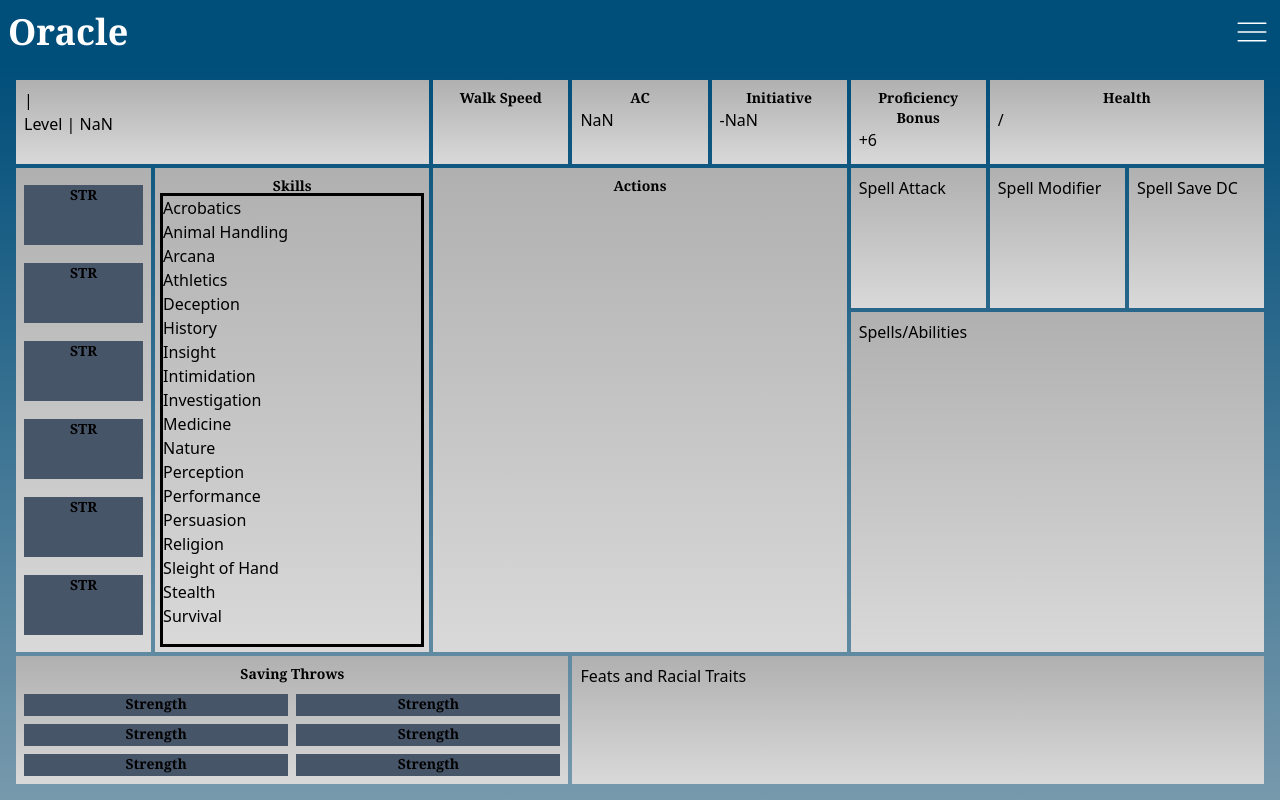
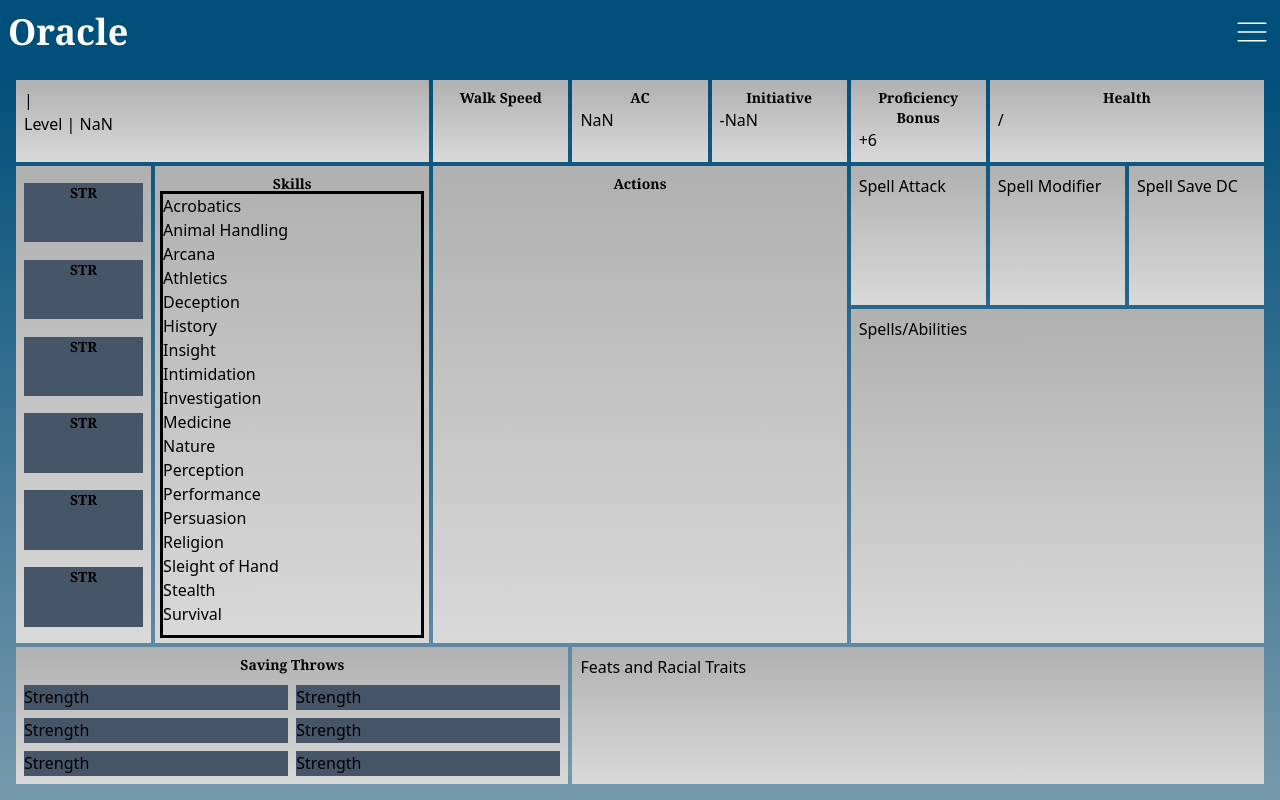
Before and after one commit to JakeIVS/Oracle, a React (Vite) app in the folder client/: page /characters/1 in a window 1280 px wide. Built offline with nearby package versions, Linux system fonts and the light colour scheme; no server answers.

Commit message:
change element type for name

```diff
--- a/client/src/components/SavingThrow.jsx
+++ b/client/src/components/SavingThrow.jsx
@@ -3,7 +3,7 @@ import React from 'react';
 function SavingThrow() {
   return (
     <div className="overflow-hidden bg-slate-600">
-      <h4>Strength</h4>
+      <h5>Strength</h5>
     </div>
   );
 }
```
